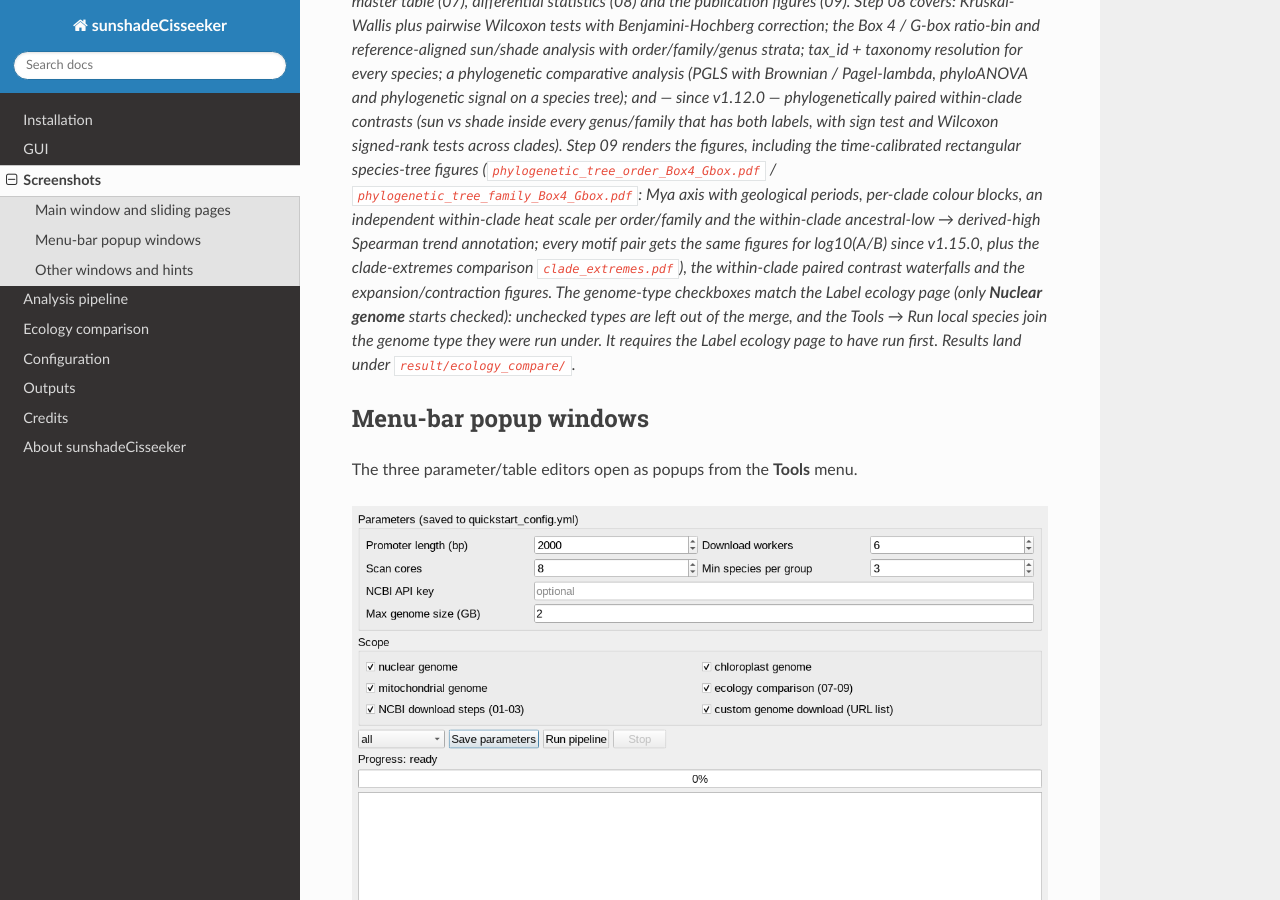
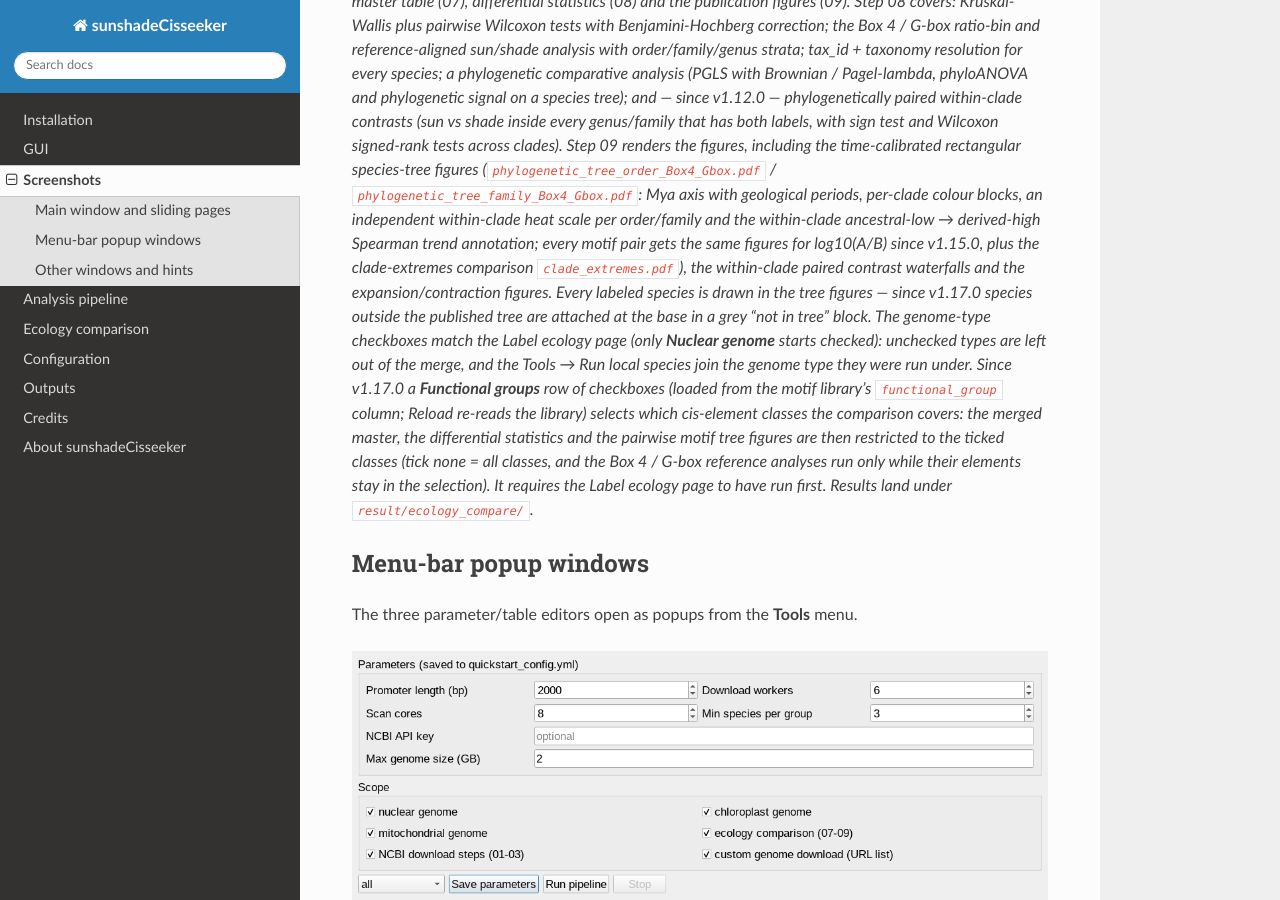
Before and after one commit to chenzhr23/sunshadeCisseeker-docs, a Sphinx documentation site: the page built from docs/content/Screenshots.rst, in a window 1280 px wide and 900 px high, scrolled down 3932 px. Built offline with Sphinx 7.4.7 and the Read the Docs theme 3.1.0, drawn with Linux system fonts in a browser that asks for light colours.

Commit message:
docs: v1.17.0 all-species tree display (not-in-tree grafting) and Compare ecology functional-group selection

```diff
--- a/docs/conf.py
+++ b/docs/conf.py
@@ -9,8 +9,8 @@
 copyright = "2026, sunshadeCisseeker developers"
 
 # The short X.Y version and the full release version.
-version = "v1.16.0"
-release = "v1.16.0"
+version = "v1.17.0"
+release = "v1.17.0"
 
 extensions = [
     "sphinx.ext.autosectionlabel",
--- a/docs/content/Outputs.rst
+++ b/docs/content/Outputs.rst
@@ -38,7 +38,7 @@
    * - ``result/ecology_compare/06_label_ecology/species_ecology_assignment.xlsx``
      - ``Assignment`` / ``Group_counts`` / ``Unlabeled`` label tables (single label source for 07–09)
    * - ``result/ecology_compare/07_merge/ecology_master_dataset.xlsx``
-     - ``Master_long`` / ``Species_summary`` / ``Element_species`` / ``Group_species_n``
+     - ``Master_long`` / ``Species_summary`` / ``Element_species`` / ``Group_species_n``; since v1.17.0 the README sheet records the ``functional_groups`` selection (``all (no selection)`` when nothing is ticked) and the master is restricted to the selected classes
    * - ``result/ecology_compare/08_statistics/ecology_differential_results.xlsx``
      - ``Kruskal_Wallis`` / ``Pairwise_Wilcoxon`` / ``Group_summary`` plus the Box 4 / G-box ratio analysis (``Box4_Gbox_species`` / ``Box4_Gbox_kruskal`` / ``Box4_Gbox_tests`` / ``Box4_Gbox_groups``), the v1.5.0 ratio-bin analysis (``Box4_Gbox_bin_by_group`` / ``Box4_Gbox_bin_tests`` / ``Box4_Gbox_bin_enrichment`` / ``Box4_Gbox_concentrated_bins`` / ``Box4_Gbox_relationship_tests`` / ``Box4_Gbox_stratified_tests`` / ``Box4_Gbox_fixed_effect_models``) and the publication-ready supplementary tables (``Publication_*``)
    * - ``result/ecology_compare/08_statistics/ecology_differential_volcano.pdf``
@@ -58,7 +58,7 @@
    * - ``result/ecology_compare/09_figures/phylogenetic_comparative_figures.pdf`` (v1.11.0)
      - portrait A4 page: (a) in-tree species per genome type and light habitat, (b) the log10 Box4/G-box ratio density per genome type, (c) ratio per habitat with phyloANOVA P, (d) PGLS coefficient forest, (e) phylogenetic signal, (f) Box 4 vs G-box count scatter, (g) delta-AICc model comparison; every panel is drawn as pure vector ggplot2 geometry on a flat 2-column grid
    * - ``result/ecology_compare/09_figures/phylogenetic_tree_order_Box4_Gbox.pdf`` (v1.13.0, v1.14.0 time-calibrated, v1.15.0 renamed)
-     - rectangular (orthogonal) phylogram per order on a rank-calibrated Mya time axis (present at the right, basal lineages at the bottom, geological periods as background bands); every in-tree species appears across ~1,400-tip pages; per-clade colour blocks with an adaptive complete legend (orders below 3 tips merge into one grey bucket); each order has its OWN heat scale (within-clade percentile of log10(Box 4 / G-box), white gaps between the clade blocks) and its clade label carries the within-clade Spearman trend test of the ancestral-low → derived-high hypothesis
+     - rectangular (orthogonal) phylogram per order on a rank-calibrated Mya time axis (present at the right, basal lineages at the bottom, geological periods as background bands); every labeled species appears across ~1,400-tip pages — since v1.17.0 species outside the published tree are attached at the root and drawn at the base in a grey "not in tree" block (noted in the subtitle/caption); per-clade colour blocks with an adaptive complete legend (orders below 3 tips merge into one grey bucket); each order has its OWN heat scale (within-clade percentile of log10(Box 4 / G-box), white gaps between the clade blocks) and its clade label carries the within-clade Spearman trend test of the ancestral-low → derived-high hypothesis
    * - ``result/ecology_compare/09_figures/phylogenetic_tree_family_Box4_Gbox.pdf`` (v1.13.0, v1.14.0 time-calibrated, v1.15.0 renamed)
      - the same time-calibrated rectangular tree coloured by family (families below 5 tips merge into one grey bucket)
    * - ``result/ecology_compare/09_figures/clade_trend_tests_Box4_Gbox.tsv`` (v1.14.0, v1.15.0 renamed)
--- a/docs/content/Screenshots.rst
+++ b/docs/content/Screenshots.rst
@@ -91,10 +91,19 @@
    log10(A/B) since v1.15.0, plus the clade-extremes comparison
    ``clade_extremes.pdf``), the
    within-clade paired contrast waterfalls and the expansion/contraction
-   figures. The genome-type checkboxes
+   figures. Every labeled species is drawn in the tree figures — since
+   v1.17.0 species outside the published tree are attached at the base in a
+   grey "not in tree" block. The genome-type checkboxes
    match the Label ecology page (only **Nuclear genome** starts checked):
    unchecked types are left out of the merge, and the Tools → Run local
-   species join the genome type they were run under.
+   species join the genome type they were run under. Since v1.17.0 a
+   **Functional groups** row of checkboxes (loaded from the motif library's
+   ``functional_group`` column; Reload re-reads the library) selects which
+   cis-element classes the comparison covers: the merged master, the
+   differential statistics and the pairwise motif tree figures are then
+   restricted to the ticked classes (tick none = all classes, and the
+   Box 4 / G-box reference analyses run only while their elements stay in
+   the selection).
    It requires the Label ecology page to have run first. Results land under
    ``result/ecology_compare/``.
 
```
Also changed, not shown: docs/content/Changelog.rst (+31 -0 lines), docs/content/Ecology comparison.rst (+34 -7 lines), docs/content/GUI.rst (+10 -2 lines), docs/_static/screenshots/06-compare-ecology.png.
